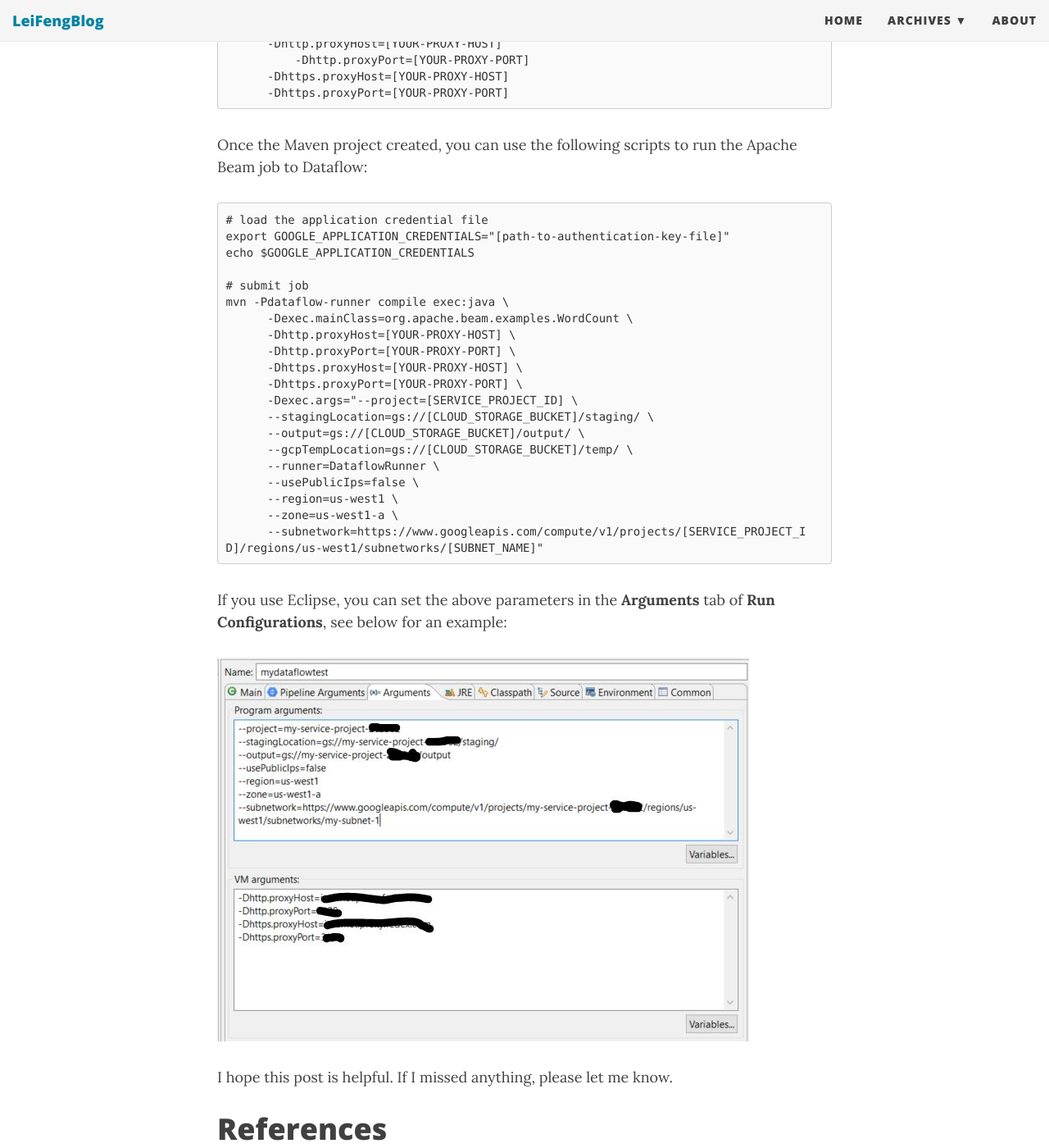
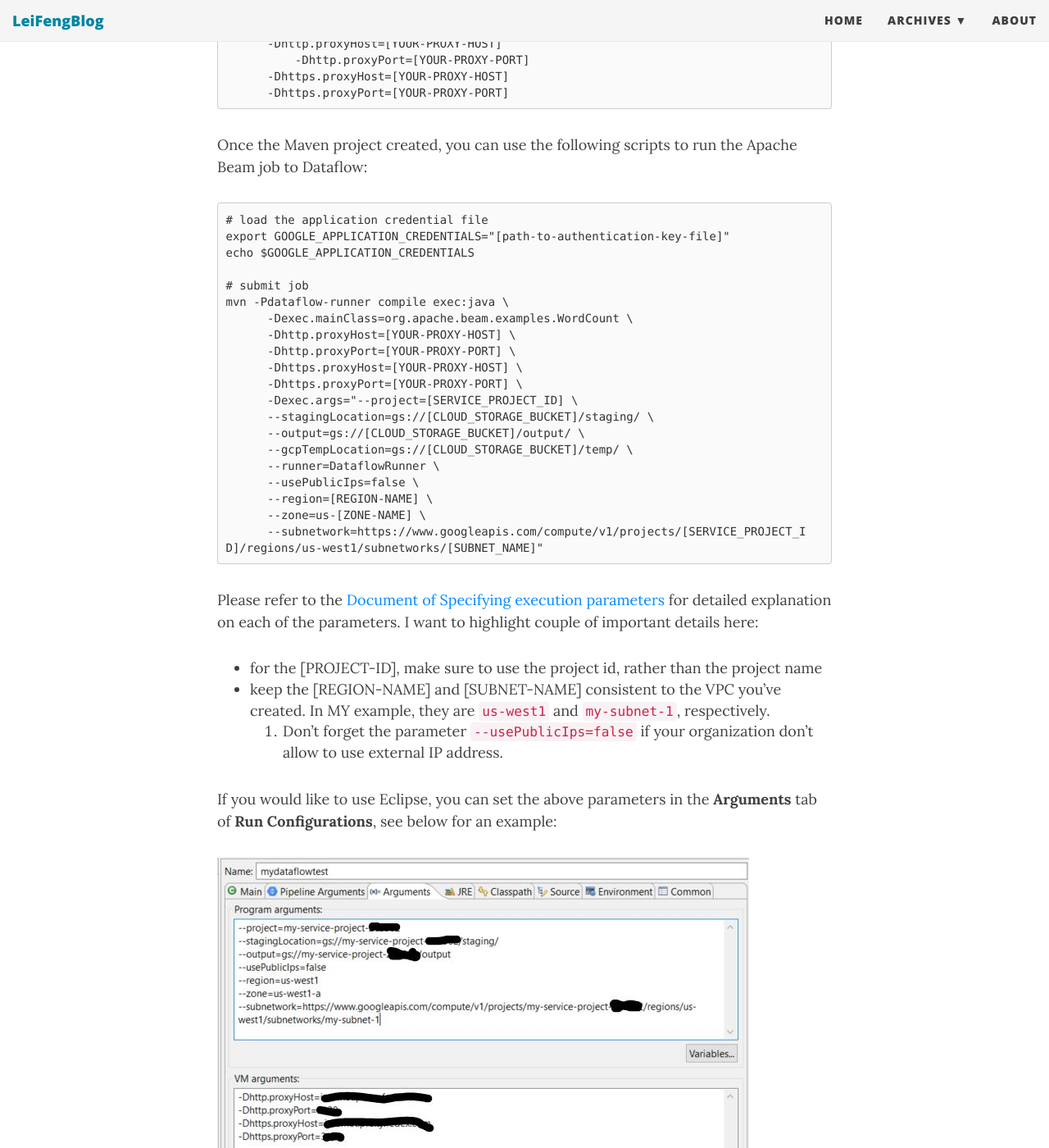
Before and after one commit to stonefl/stonefl.github.io, a Jekyll site: the page built from _posts/2020-01-15-run-dataflow-jobs-in-a-shared-vpc-on-gcp.md, in a window 1280 px wide and 1400 px high, scrolled down 6387 px. Shown: the whole window at 82% size. Built offline with Jekyll 4.4.1, drawn with Linux system fonts in a browser that asks for light colours; nearby versions of some CDN libraries; comment, search, counter and statistics services are not loaded; some of the changed text lies outside the part shown.

Commit message:
Update 2020-01-15-run-dataflow-jobs-in-a-shared-vpc-on-gcp.md

````diff
--- a/_posts/2020-01-15-run-dataflow-jobs-in-a-shared-vpc-on-gcp.md
+++ b/_posts/2020-01-15-run-dataflow-jobs-in-a-shared-vpc-on-gcp.md
@@ -84,7 +84,7 @@
   --role roles/compute.serviceAgent
 
    ```
-- Create a VPC network in the Service Project. The local VPC can be either Custom or Automatic, but needs to:
+- This is the most tricky part, you need to create a VPC network in the Service Project. The local VPC can be either Custom or Automatic, but needs to:
 
    1) includes at least one subnet from the list of regions that have the [Dataflow Regional Endpoints](https://cloud.google.com/dataflow/docs/concepts/regional-endpoints);
 
@@ -148,12 +148,19 @@
       --gcpTempLocation=gs://[CLOUD_STORAGE_BUCKET]/temp/ \
       --runner=DataflowRunner \
       --usePublicIps=false \
-      --region=us-west1 \
-      --zone=us-west1-a \
+      --region=[REGION-NAME] \
+      --zone=us-[ZONE-NAME] \
       --subnetwork=https://www.googleapis.com/compute/v1/projects/[SERVICE_PROJECT_ID]/regions/us-west1/subnetworks/[SUBNET_NAME]"
 ```
 
-If you use Eclipse, you can set the above parameters in the **Arguments** tab of **Run Configurations**, see below for an example:
+Please refer to the [Document of Specifying execution parameters](https://cloud.google.com/dataflow/docs/guides/specifying-exec-params) for detailed explanation on each of the parameters. I want to highlight couple of important details here:
+
+- for the [PROJECT-ID], make sure to use the project id, rather than the project name
+- keep the [REGION-NAME] and [SUBNET-NAME] consistent to the VPC you’ve created. In MY example, they are `us-west1` and `my-subnet-1`, respectively.
+3.	Don’t forget the parameter `--usePublicIps=false` if your organization don't allow to use external IP address.
+
+
+If you would like to use Eclipse, you can set the above parameters in the **Arguments** tab of **Run Configurations**, see below for an example:
 
 ![dataflow_eclispe.JPG]({{site.baseurl}}/img/post/dataflow_eclispe.JPG)
 
````
